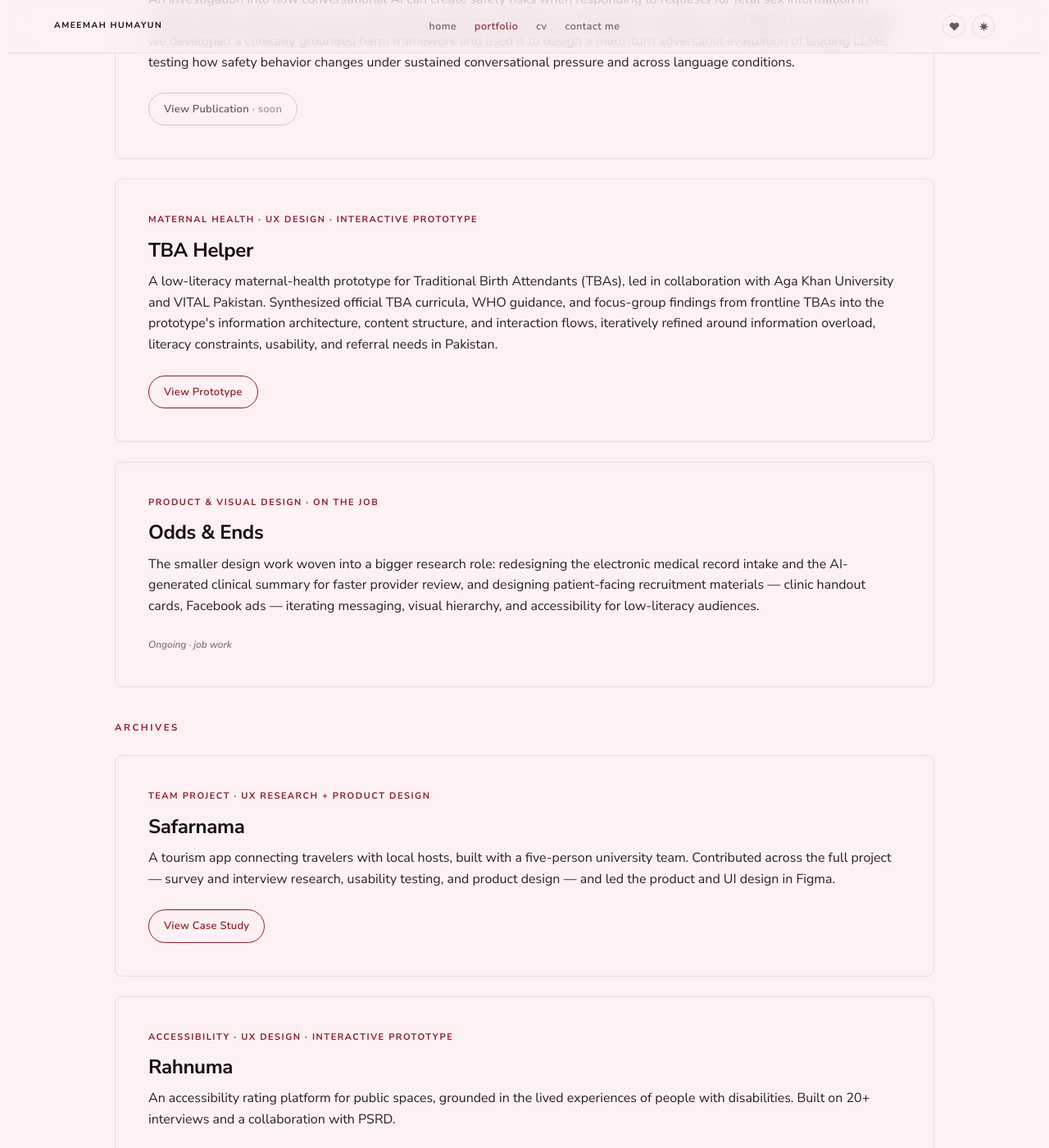
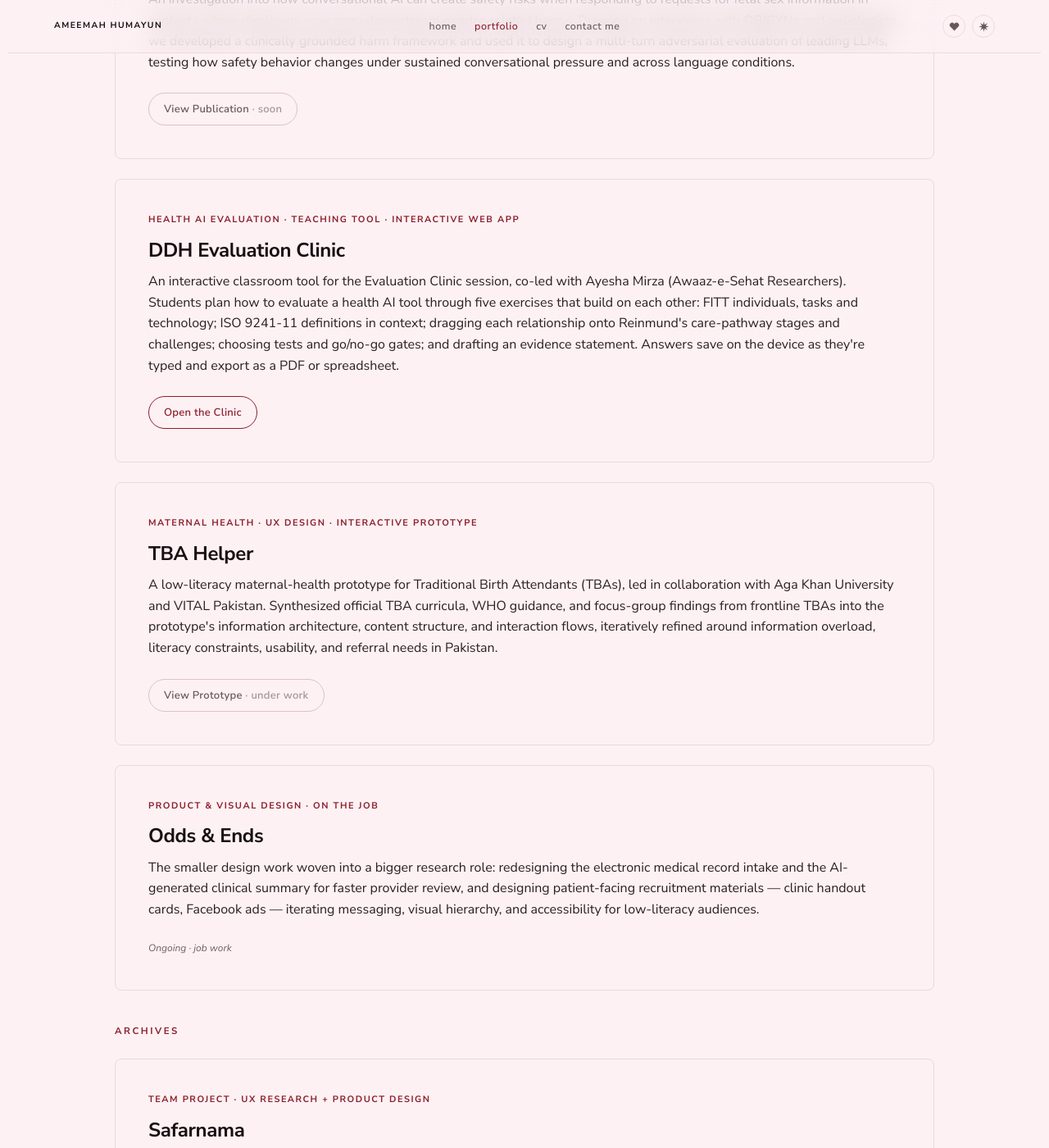
Before and after one commit to ameemahumayun/ameemahumayun.github.io, a Jekyll site: the page built from work/index.html, in a window 1280 px wide and 1400 px high, scrolled down 1106 px. Shown: the whole window at 82% size. Built offline with Jekyll 4.4.1, drawn with Linux system fonts in a browser that asks for light colours.

Commit message:
Portfolio: add DDH Evaluation Clinic; mark TBA Helper as under work
- New first Design card, "DDH Evaluation Clinic", describing the
  classroom tool and linking to /DDH/.
- TBA Helper's "View Prototype" becomes an inert "· under work" button,
  and its two pages (work/ and prototypes/tba-maternal-health/) are
  excluded from the build so the old address returns 404 for now. How
  to restore is noted next to the entry in _data/work.yml.

Co-Authored-By: Claude Opus 5.5 <noreply@anthropic.com>
Claude-Session: https://claude.ai/code/session_01RzgRSrTmedEEfQSDh9yj4S

```diff
--- a/_config.yml
+++ b/_config.yml
@@ -15,6 +15,10 @@ exclude:
   - prototypes/README.md
   - _templates/
   - "*.zip"
+  # TBA Helper is under work: keep its pages off the site for now
+  # (see the TBA entry in _data/work.yml to restore).
+  - work/tba-maternal-health/
+  - prototypes/tba-maternal-health/
 
 # Cleaner permalinks (folder/ instead of folder.html)
 permalink: pretty
--- a/_data/work.yml
+++ b/_data/work.yml
@@ -66,14 +66,27 @@
       pending: true
       suffix: "· soon"
 
+- meta: "Health AI Evaluation · Teaching Tool · Interactive Web App"
+  title: "DDH Evaluation Clinic"
+  type: design
+  desc: "An interactive classroom tool for the Evaluation Clinic session, co-led with Ayesha Mirza (Awaaz-e-Sehat Researchers). Students plan how to evaluate a health AI tool through five exercises that build on each other: FITT individuals, tasks and technology; ISO 9241-11 definitions in context; dragging each relationship onto Reinmund's care-pathway stages and challenges; choosing tests and go/no-go gates; and drafting an evidence statement. Answers save on the device as they're typed and export as a PDF or spreadsheet."
+  links:
+    - label: "Open the Clinic"
+      url: "/DDH/"
+      primary: true
+
 - meta: "Maternal Health · UX Design · Interactive Prototype"
   title: "TBA Helper"
   type: design
   desc: "A low-literacy maternal-health prototype for Traditional Birth Attendants (TBAs), led in collaboration with Aga Khan University and VITAL Pakistan. Synthesized official TBA curricula, WHO guidance, and focus-group findings from frontline TBAs into the prototype's information architecture, content structure, and interaction flows, iteratively refined around information overload, literacy constraints, usability, and referral needs in Pakistan."
   links:
+    # Temporarily unavailable (prototype under work): inert button, and the
+    # pages are excluded in _config.yml. To restore: put back
+    #   url: "/work/tba-maternal-health/"  and  primary: true
+    # here, and remove the two TBA lines from _config.yml's exclude list.
     - label: "View Prototype"
-      url: "/work/tba-maternal-health/"
-      primary: true
+      pending: true
+      suffix: "· under work"
 
 - meta: "Product &amp; Visual Design · On the Job"
   title: "Odds &amp; Ends"
```
